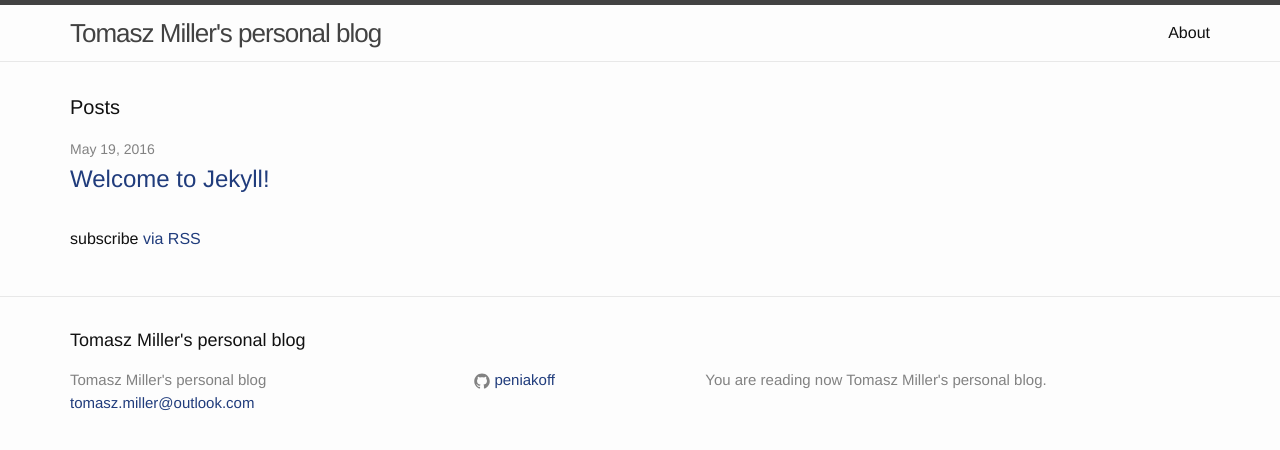
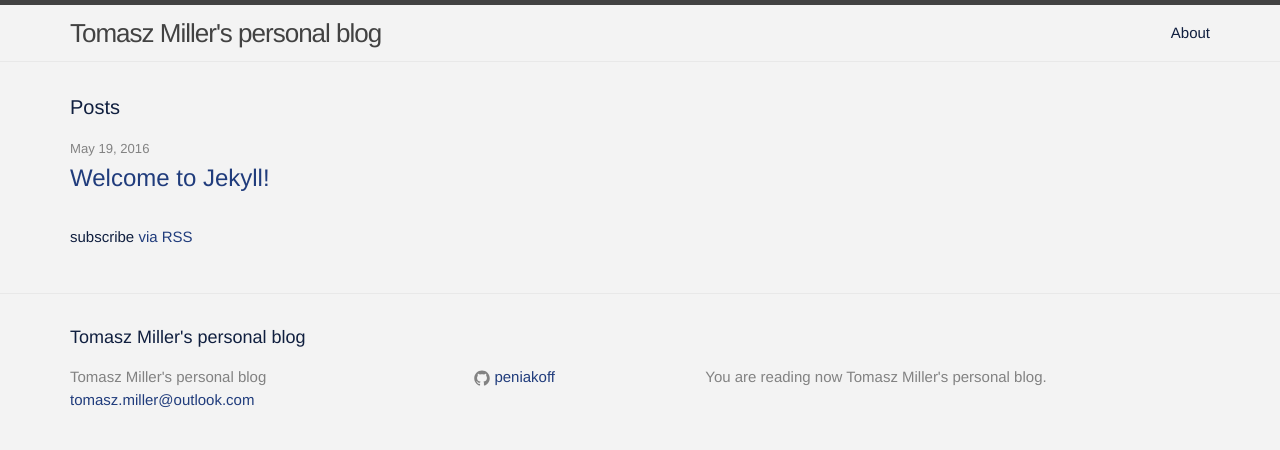
Before and after one commit to peniakoff/peniakoff.github.io, a Jekyll site: the page built from index.html, in a window 1280 px wide. Shown: the top 450 px of the page. Built offline with Jekyll 4.4.1, drawn with Linux system fonts in a browser that asks for light colours.

Commit message:
Update main.scss

```diff
--- a/css/main.scss
+++ b/css/main.scss
@@ -5,15 +5,13 @@
 
 // Our variables
 $base-font-family: "Helvetica Neue", Helvetica, Arial, sans-serif;
-$base-font-size:   16px;
+$base-font-size:   15px;
 $base-font-weight: 400;
 $small-font-size:  $base-font-size * 0.875;
 $base-line-height: 1.5;
-
 $spacing-unit:     30px;
-
-$text-color:       #111;
-$background-color: #fdfdfd;
+$text-color:       #101f3f;
+$background-color: #f3f3f3;
 $brand-color:      #203c7c;
 
 $grey-color:       #828282;
@@ -22,9 +20,8 @@ $grey-color-dark:  darken($grey-color, 25%);
 
 // Width of the content area
 $content-width:    1200px;
-
+$on-laptop:        992px;
 $on-palm:          768px;
-$on-laptop:        992px;
 
 // Use media queries like this:
 // @include media-query($on-palm) {
```
